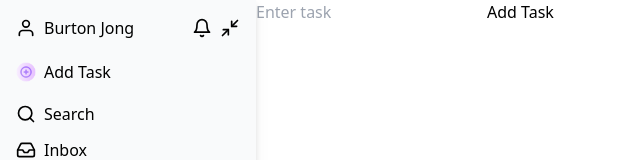
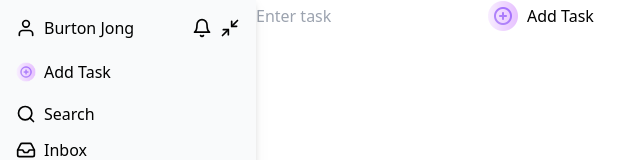
Before and after one commit to anthonyych4n/TaskManager, a React (Vite) app in the folder taskmanager/: page /home in a window 1280 px wide. Shown: the top 160 px of the page, without its empty margins (0-641 px from the left). Built offline with nearby package versions, Linux system fonts and the light colour scheme.

Commit message:
Minor Updates

```diff
--- a/taskmanager/package.json
+++ b/taskmanager/package.json
@@ -10,6 +10,7 @@
     "preview": "vite preview"
   },
   "dependencies": {
+    "axios": "^1.7.2",
     "history": "^5.3.0",
     "localforage": "^1.10.0",
     "match-sorter": "^6.3.4",
--- a/taskmanager/src/components/AddTask.jsx
+++ b/taskmanager/src/components/Modal/AddTask.jsx
@@ -1,5 +1,6 @@
 import { useState } from "react";
 import { PropTypes } from "prop-types";
+import Add from "/add.png";
 
 function AddTask({ addTask }) {
   const [task, setTask] = useState("");
@@ -18,13 +19,21 @@ function AddTask({ addTask }) {
 
   return (
     <form onSubmit={handleSubmit}>
+      <div className="flex">
         <input
           type="text"
           placeholder="Enter task"
           value={task}
           onChange={handleInputChange}
         />
-      <button type="submit">Add Task</button>
+        <button
+          type="submit"
+          className="flex flex-row items-center justify-between gap-2"
+        >
+          <img src={Add} alt="" className="h-8 w-8" />
+          Add Task
+        </button>
+      </div>
     </form>
   );
 }
--- a/taskmanager/src/components/Sidebar.jsx
+++ b/taskmanager/src/components/Sidebar.jsx
@@ -19,7 +19,10 @@ const Sidebar = () => {
         </div>
         <div className="flex justify-end space-x-2 items-center">
           <img src={Bell} alt="" className="h-5 w-5" /> {/* Bell Icon*/}
-          <img src={Minimize} alt="" className="h-5 w-5" />{" "}
+          <button>
+            <img src={Minimize} alt="" className="h-5 w-5" />
+            {}
+          </button>
           {/* Open Close Sidebar Icon*/}
         </div>
       </div>
--- a/taskmanager/src/pages/Home.jsx
+++ b/taskmanager/src/pages/Home.jsx
@@ -1,15 +1,13 @@
 import Sidebar from "../components/Sidebar";
-import AddTask from "../components/AddTask";
+import AddTask from "../components/Modal/AddTask";
+
 const Home = () => {
   return (
     <body>
-      <div className="flex">
-        <div>
-          <Sidebar />
-        </div>
-        <div>
-          <AddTask />
-        </div>
+      <div className="flex flex-row">
+        <div>{<Sidebar />}</div>
+
+        <div>{<AddTask />}</div>
       </div>
     </body>
   );
```
Also changed, not shown: 1 other file (tests, documents, lock files or other folders). Lines whose indentation alone changed are shown as unchanged.
